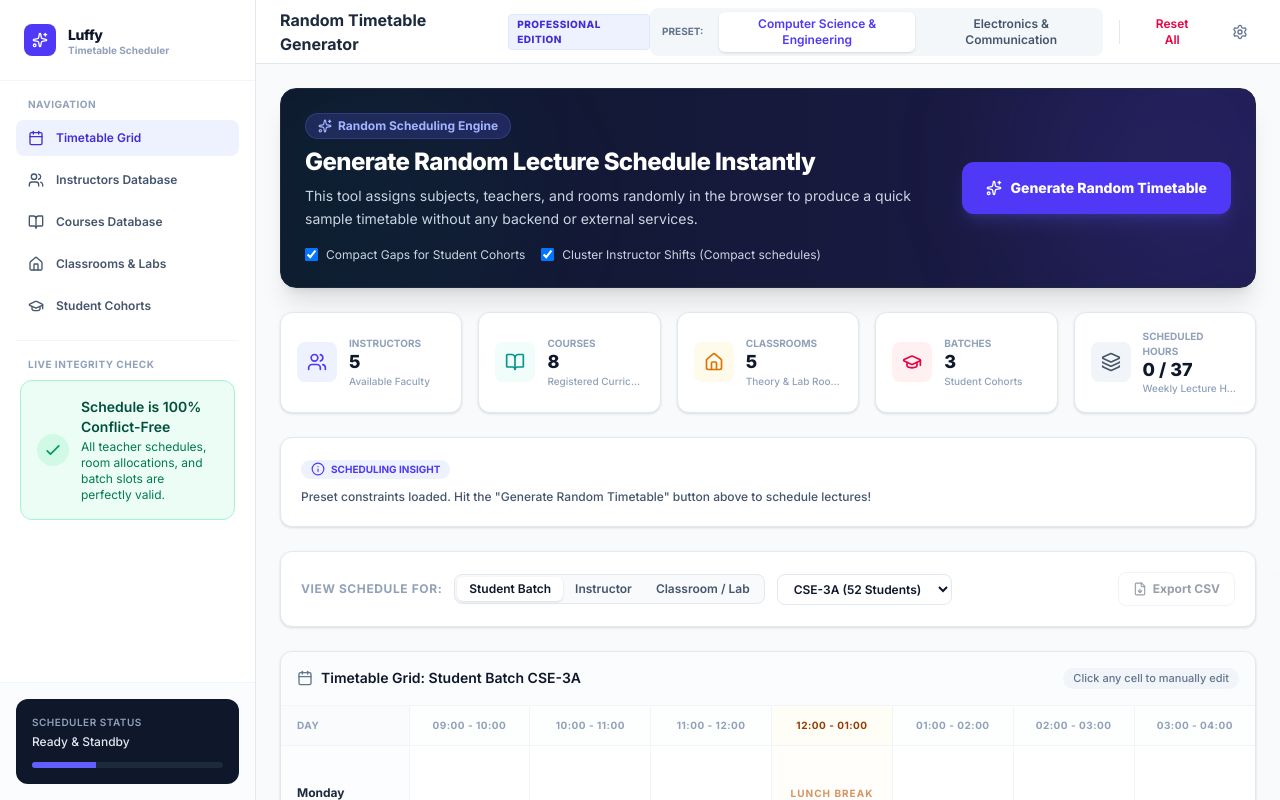
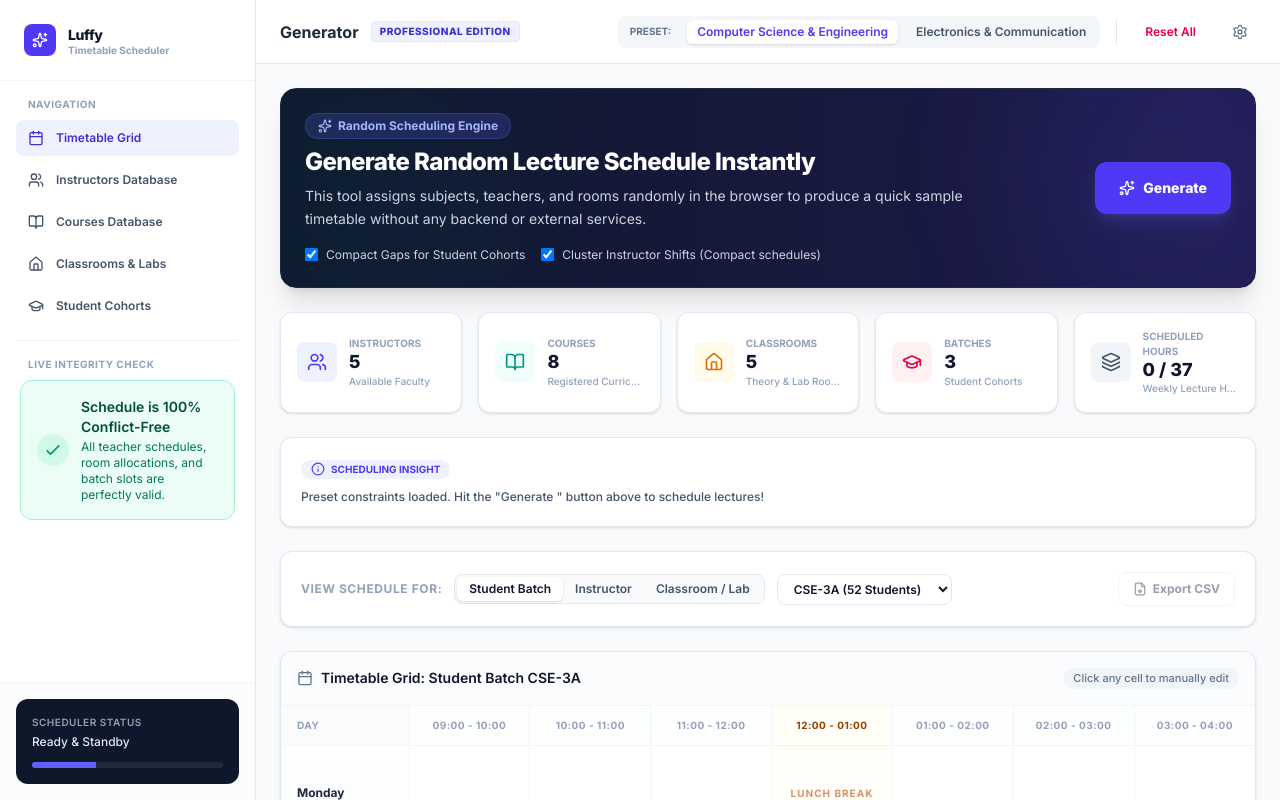
Before and after one commit to Pranesh29072006/MINI-PROJECT, a React (Vite) app: page / in a window 1280 px wide. Built offline with nearby package versions, Linux system fonts and the light colour scheme.

Commit message:
refactor: update naming in README, HTML, and metadata for consistency

```diff
--- a/index.html
+++ b/index.html
@@ -4,7 +4,7 @@
     <meta charset="UTF-8" />
     <meta name="viewport" content="width=device-width, initial-scale=1.0" />
     <link rel="icon" href="/favicon.ico" />
-    <title>Random Timetable Generator</title>
+    <title>AI Timetable Generator</title>
   </head>
   <body>
     <div id="root"></div>
--- a/metadata.json
+++ b/metadata.json
@@ -1,5 +1,5 @@
 {
-  "name": "Random Timetable Generator",
-  "description": "A frontend-only random timetable generator that assigns subjects, teachers and rooms without any backend or AI.",
+  "name": " Generator",
+  "description": "A frontend-only  generator that assigns subjects, teachers and rooms without any backend or AI.",
   "requestFramePermissions": []
 }
--- a/src/App.tsx
+++ b/src/App.tsx
@@ -70,7 +70,7 @@ export default function App() {
       setClassrooms(preset.classrooms);
       setClassBatches(preset.classBatches);
       setSessions([]); // Clear current schedule when loading new preset constraints
-      setNotes('Preset constraints loaded. Hit the "Generate Random Timetable" button above to schedule lectures!');
+      setNotes('Preset constraints loaded. Hit the "Generate " button above to schedule lectures!');
       setApiError('');
     }
   };
@@ -114,7 +114,7 @@ export default function App() {
     return () => clearInterval(interval);
   };
 
-  // Frontend-only random timetable generator
+  // Frontend-only  generator
   const handleGenerateTimetable = async () => {
     setApiError('');
 
@@ -449,7 +449,7 @@ export default function App() {
         {/* Top Header Row matching the Design HTML */}
         <header className="h-16 bg-white border-b border-slate-200 px-6 flex items-center justify-between shrink-0">
           <div className="flex items-center gap-3">
-            <h1 className="text-base font-bold text-slate-800">Random Timetable Generator</h1>
+            <h1 className="text-base font-bold text-slate-800"> Generator</h1>
             <span className="bg-indigo-50 text-indigo-700 text-[10px] font-extrabold px-2 py-0.5 rounded border border-indigo-100 uppercase tracking-wider">
               Professional Edition
             </span>
@@ -615,7 +615,7 @@ export default function App() {
                   ) : (
                     <>
                       <Sparkles className="w-4 h-4 text-white" />
-                      Generate Random Timetable
+                      Generate
                     </>
                   )}
                 </button>
```
Also changed, not shown: 1 other file (tests, documents, lock files or other folders).
